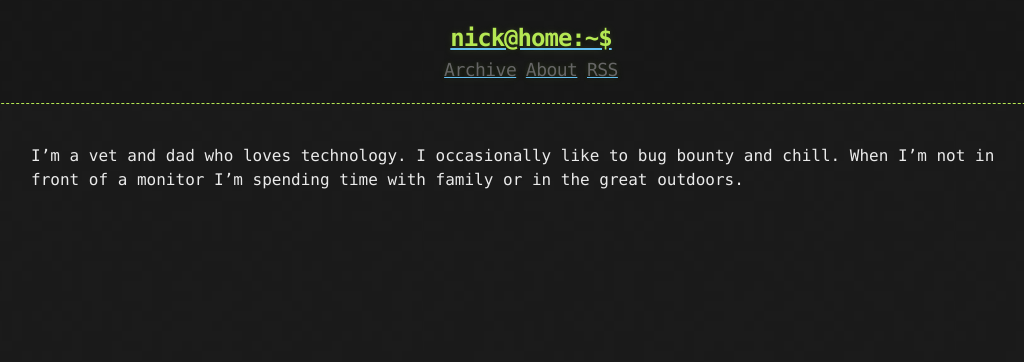
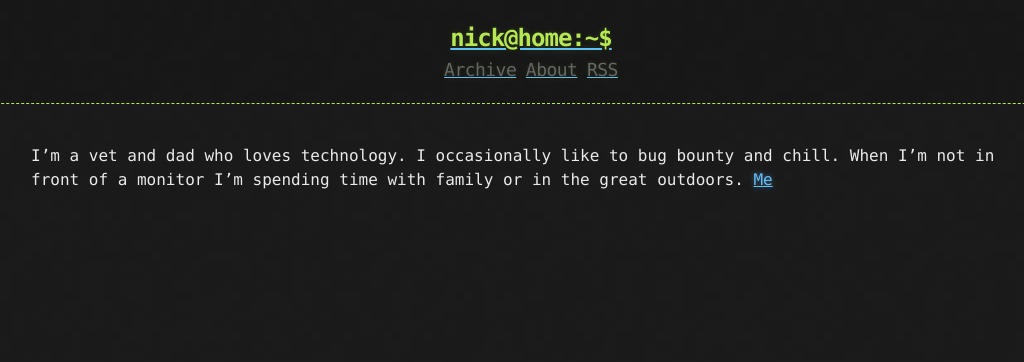
Before and after one commit to nickjenkins83/uber_cool_blog, a Jekyll site: the page built from about.md, in a window 1280 px wide. Shown: the top 362 px of the page, without its empty margins (109-1133 px from the left). Built offline with Jekyll 4.4.1, drawn with Linux system fonts in a browser that asks for light colours.

```diff
--- a/about.md
+++ b/about.md
@@ -4,3 +4,4 @@ title: About
 ---
 
 I'm a vet and dad who loves technology. I occasionally like to bug bounty and chill. When I'm not in front of a monitor I'm spending time with family or in the great outdoors.
+                                [Me](/uber_cool_blog/assets/avatar.jpeg)
```
Also changed, not shown: assets/avatar.jpeg (added).
